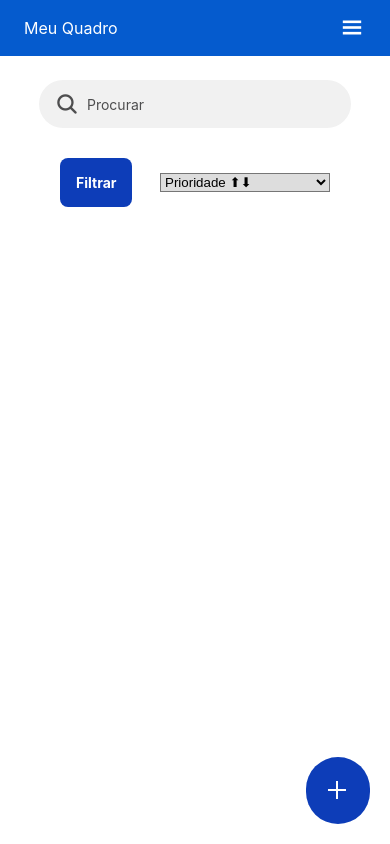
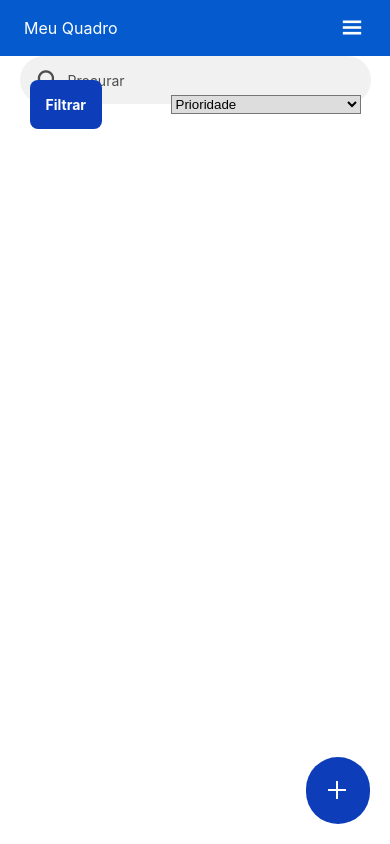
Before and after one commit to Artotz/task-app, a React Native app: screen /Home in a window 390 px wide. Built offline with nearby package versions, Linux system fonts and the light colour scheme.

Commit message:
feat: added correct labels on modals

```diff
--- a/components/Searchbar/styles.tsx
+++ b/components/Searchbar/styles.tsx
@@ -11,7 +11,7 @@ export const View = styled.View<Props>`
   display: flex;
   flex-direction: row;
   gap: 8px;
-  width: 80%;
+  width: 90%;
   align-items: center;
 
   padding: 8px 16px;
--- a/pages/Home/index.tsx
+++ b/pages/Home/index.tsx
@@ -114,11 +114,7 @@ export default function Home({ navigation }: { navigation: any }) {
 
   const sortTodoList = (itemIndex: number) => {
     let todoListCopy = JSON.parse(JSON.stringify(todoListFiltered)) as Todo[];
-    let sortOptionsCopy = JSON.parse(JSON.stringify(sortOptions)) as {
-      priority: number;
-      dueDate: number;
-      selected: number;
-    };
+    let sortOptionsCopy = JSON.parse(JSON.stringify(sortOptions));
 
     if (itemIndex === 1) {
       if (itemIndex === sortOptionsCopy.selected) sortOptionsCopy.priority *= -1;
@@ -134,12 +130,14 @@ export default function Home({ navigation }: { navigation: any }) {
         if (PriorityTypes.indexOf(a.priority) < PriorityTypes.indexOf(b.priority)) return -sortOptionsCopy.priority;
         else return 0;
       });
+      sortOptionsCopy.label = sortOptionsCopy.priority === 1 ? "Prioridade ⬆" : "Prioridade ⬇";
     } else if (itemIndex === 2) {
       todoListCopy.sort((a, b) => {
         if (a.dueDate > b.dueDate) return sortOptionsCopy.dueDate;
         if (a.dueDate < b.dueDate) return -sortOptionsCopy.dueDate;
         else return 0;
       });
+      sortOptionsCopy.label = sortOptionsCopy.dueDate === -1 ? "Data Limite ⬆" : "Data Limite ⬇";
     }
 
     sortOptionsCopy.selected = itemIndex;
@@ -155,7 +153,7 @@ export default function Home({ navigation }: { navigation: any }) {
   const [isModal2Visible, setIsModal2Visible] = useState(false);
   const [isModal3Visible, setIsModal3Visible] = useState(false);
   const [searchBarText, setSearchBarText] = useState("");
-  const [sortOptions, setSortOptions] = useState({ priority: 1, dueDate: 1, selected: -1 });
+  const [sortOptions, setSortOptions] = useState({ priority: 1, dueDate: 1, selected: -1, label: "Ordenar..." });
 
   // Override BackButton Behaviour (Closing the App on Home Page)
   useFocusEffect(
@@ -185,9 +183,9 @@ export default function Home({ navigation }: { navigation: any }) {
       <View style={styles.filterInputArea}>
         <Button onPress={() => setIsModal3Visible(true)}>Filtrar</Button>
         <Picker onValueChange={(itemValue, itemIndex) => sortTodoList(itemIndex)} style={styles.picker} mode="dropdown">
-          <Picker.Item key={"0"} label={"Ordenar..."} value={-1} color="#777" enabled={false} />
-          <Picker.Item key={"1"} label={"Prioridade ⬆⬇"} value={0} color="#000" />
-          <Picker.Item key={"2"} label={"Data Limite ⬆⬇"} value={1} color="#000" />
+          <Picker.Item key={"0"} label={sortOptions.label} value={-1} color="#777" enabled={false} />
+          <Picker.Item key={"1"} label={"Prioridade"} value={0} color="#000" />
+          <Picker.Item key={"2"} label={"Data Limite"} value={1} color="#000" />
         </Picker>
       </View>
 
@@ -329,6 +327,7 @@ const styles = StyleSheet.create({
     maxHeight: 60,
   },
   textInputArea: {
+    flex: 0,
     alignItems: "center",
     justifyContent: "center",
   },
@@ -340,12 +339,13 @@ const styles = StyleSheet.create({
     backgroundColor: "#FFF",
   },
   filterInputArea: {
-    flex: 1,
+    flex: 0,
     flexDirection: "row",
     alignItems: "center",
+    alignSelf: "center",
     justifyContent: "space-between",
-    paddingHorizontal: 60,
-    maxHeight: 60,
+    width: "90%",
+    paddingHorizontal: 10,
   },
   button: {
     paddingHorizontal: 20,
@@ -368,6 +368,6 @@ const styles = StyleSheet.create({
   },
   picker: {
     backgroundColor: "#DDD",
-    width: 170,
+    width: 190,
   },
 });
--- a/pages/Sectors/index.tsx
+++ b/pages/Sectors/index.tsx
@@ -1,5 +1,5 @@
 import { useState } from "react";
-import { FlatList, TouchableOpacity, StatusBar, StyleSheet, Text, TextInput, View } from "react-native";
+import { FlatList, TouchableOpacity, StatusBar, StyleSheet, Text, TextInput, View, Keyboard } from "react-native";
 import ReactNativeModal from "react-native-modal";
 import Ionicons from "@expo/vector-icons/Ionicons";
 import useTodoList from "../../data/TodoListContext";
@@ -79,7 +79,7 @@ export default function SectorPage({ navigation }: { navigation: any }) {
         backdropTransitionOutTiming={0}
         isVisible={isModalVisible}
         onBackButtonPress={() => setIsModalVisible(false)}
-        onBackdropPress={() => setIsModal2Visible(false)}
+        onBackdropPress={() => setIsModalVisible(false)}
         onModalWillHide={Keyboard.dismiss}
         coverScreen={true}
       >
--- a/views/AddSector/index.tsx
+++ b/views/AddSector/index.tsx
@@ -85,7 +85,7 @@ export default function AddSector(props: AddSectorProps) {
             name="color"
             rules={{ required: "Color é obrigatória" }}
           />
-          {errors.color && <Text>{errors.color.message}</Text>}
+          {errors.color && <S.ErrorMessage>{errors.color.message}</S.ErrorMessage>}
         </S.InputView>
 
         <S.ButtonView>
--- a/views/AddTodo/index.tsx
+++ b/views/AddTodo/index.tsx
@@ -79,6 +79,7 @@ export default function AddTodo(props: AddTodoProps) {
         {/* DueDate and Sector */}
         <View style={styles.containerFlowRow}>
           <View>
+            <S.InputLabel>Data Limite</S.InputLabel>
             <Controller
               control={control}
               render={({ field }) => (
@@ -106,6 +107,7 @@ export default function AddTodo(props: AddTodoProps) {
           </View>
           {/* Sector */}
           <View>
+            <S.InputLabel>Setor</S.InputLabel>
             <Controller
               control={control}
               render={({ field }) => (
@@ -133,6 +135,7 @@ export default function AddTodo(props: AddTodoProps) {
         {/* Priority and Status */}
         <View style={styles.containerFlowRow}>
           <View>
+            <S.InputLabel>Prioridade</S.InputLabel>
             <Controller
               control={control}
               render={({ field }) => (
@@ -157,6 +160,7 @@ export default function AddTodo(props: AddTodoProps) {
           </View>
 
           <View>
+            <S.InputLabel>Status</S.InputLabel>
             <Controller
               control={control}
               render={({ field }) => (
```
